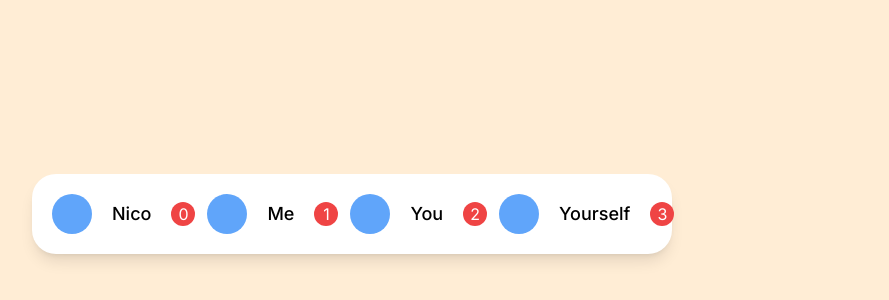
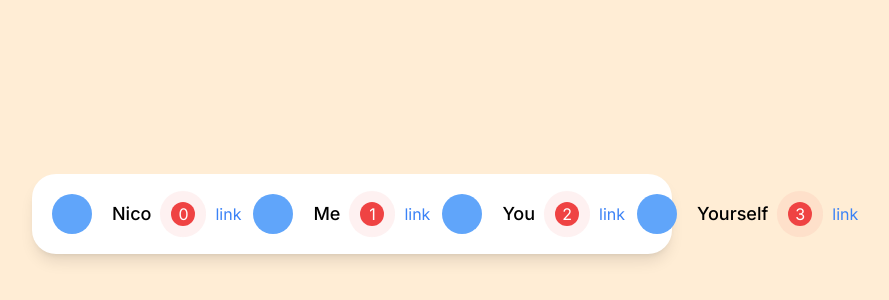
Before and after one commit to redbas3/carrot-market-reloaded, a Next.js app: page / in a window 1280 px wide. Shown: the part 186-486 px from the top of the page, without its empty margins (288-1177 px from the left). Built offline with nearby package versions, Linux system fonts and the light colour scheme.

Commit message:
#3.11 Directives

```diff
--- a/app/globals.css
+++ b/app/globals.css
@@ -1,3 +1,9 @@
 @tailwind base;
 @tailwind components;
 @tailwind utilities;
+
+@layer components {
+  a {
+    @apply text-blue-500
+  }
+}
--- a/app/page.tsx
+++ b/app/page.tsx
@@ -10,6 +10,7 @@ export default function Home() {
               <span className="z-10">{index}</span>
               <span className="size-6 bg-red-500 rounded-full absolute animate-ping" />
             </div>
+            <a className="btn">link</a>
           </div>
         ))}
       </div>
```
